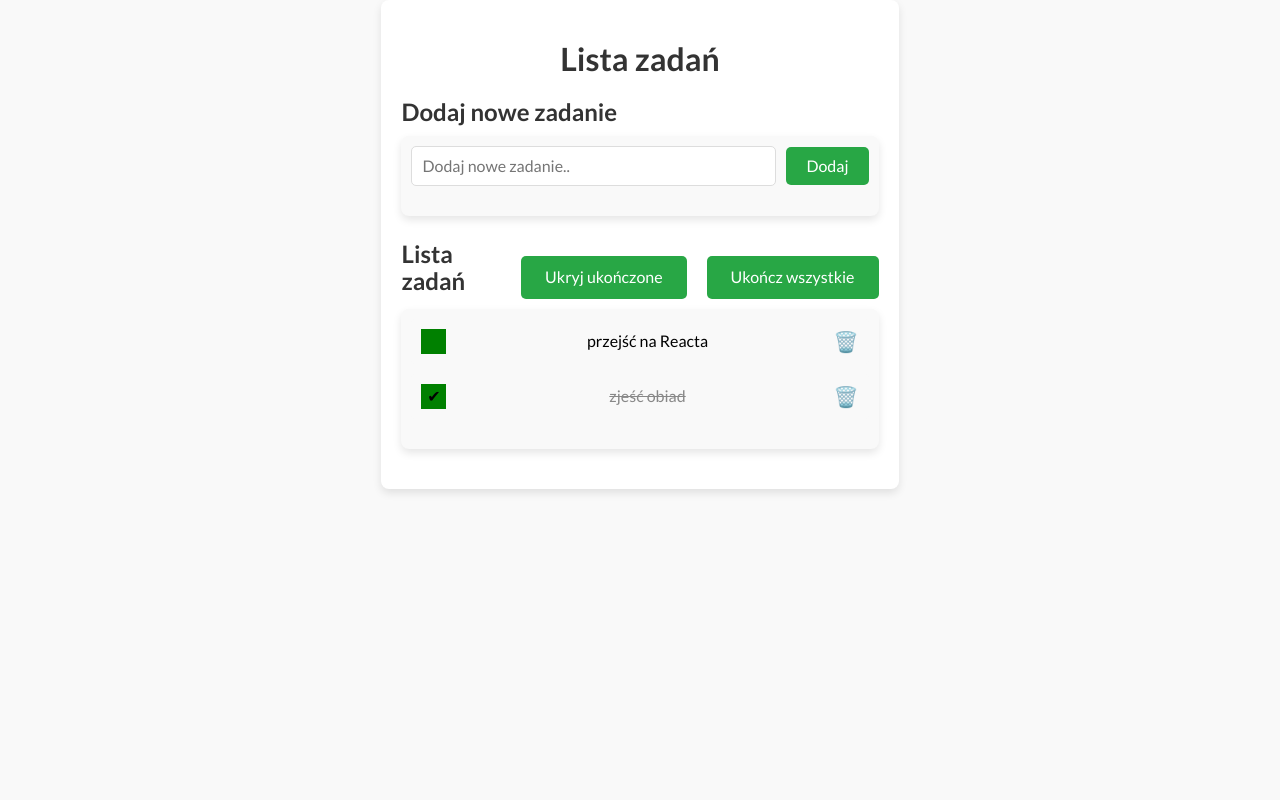
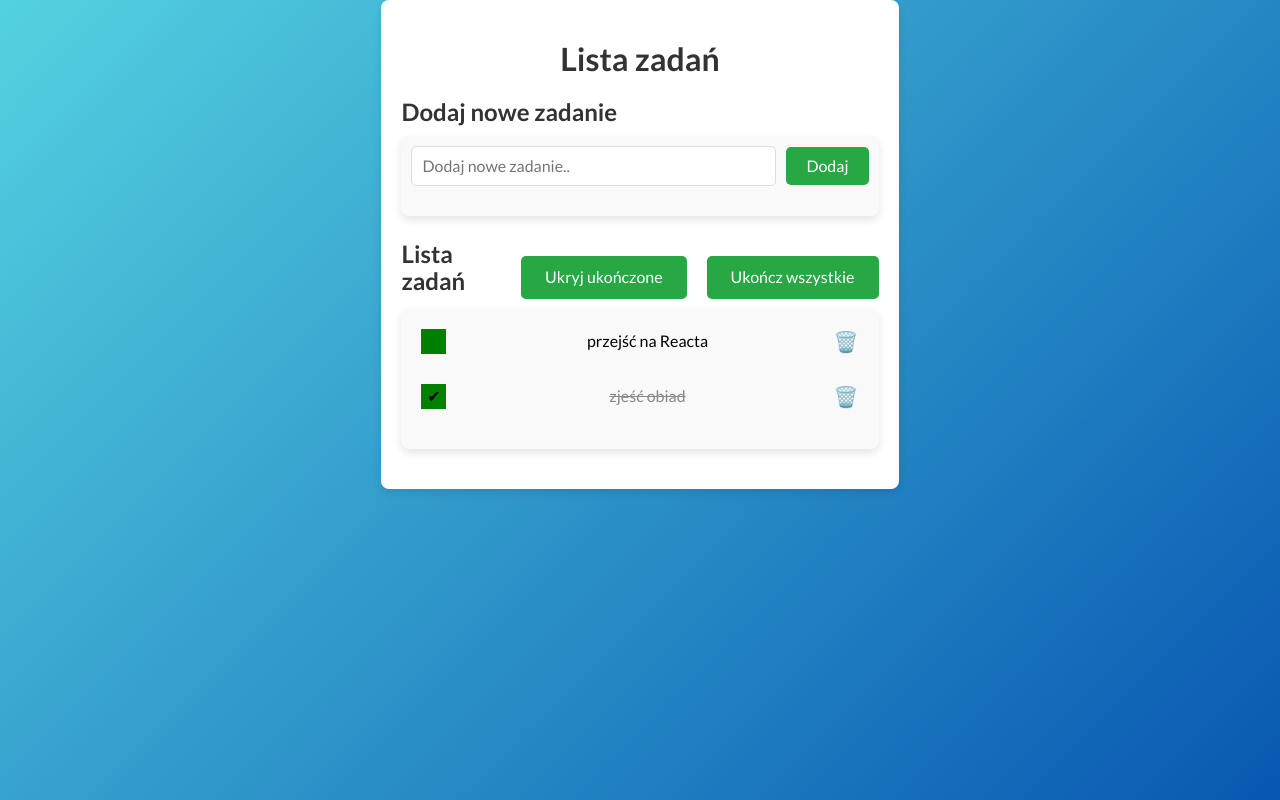
Before and after one commit to Gyrletta/todo-list-react, a React (Create React App) app: page / in a window 1280 px wide. Built offline with nearby package versions, Linux system fonts and the light colour scheme.

Commit message:
Add background image to the page

```diff
--- a/src/index.css
+++ b/src/index.css
@@ -7,8 +7,13 @@
   padding: 0;
 }
 
-
 body {
+  background-image: url("../public/background.png");
+  background-size: cover;
+  background-position: center;
+  background-repeat: no-repeat;
+  width: 100vw;
+  height: 100vh;
   font-family: 'Lato', sans-serif;
   background-color: #f9f9f9;
   display: flex;
@@ -24,7 +29,6 @@
   margin: 0;
 }
 
-/* Media Queries */
 @media (max-width: 768px) {
   .container {
       padding: 15px;
```
Also changed, not shown: public/background.png (added).
